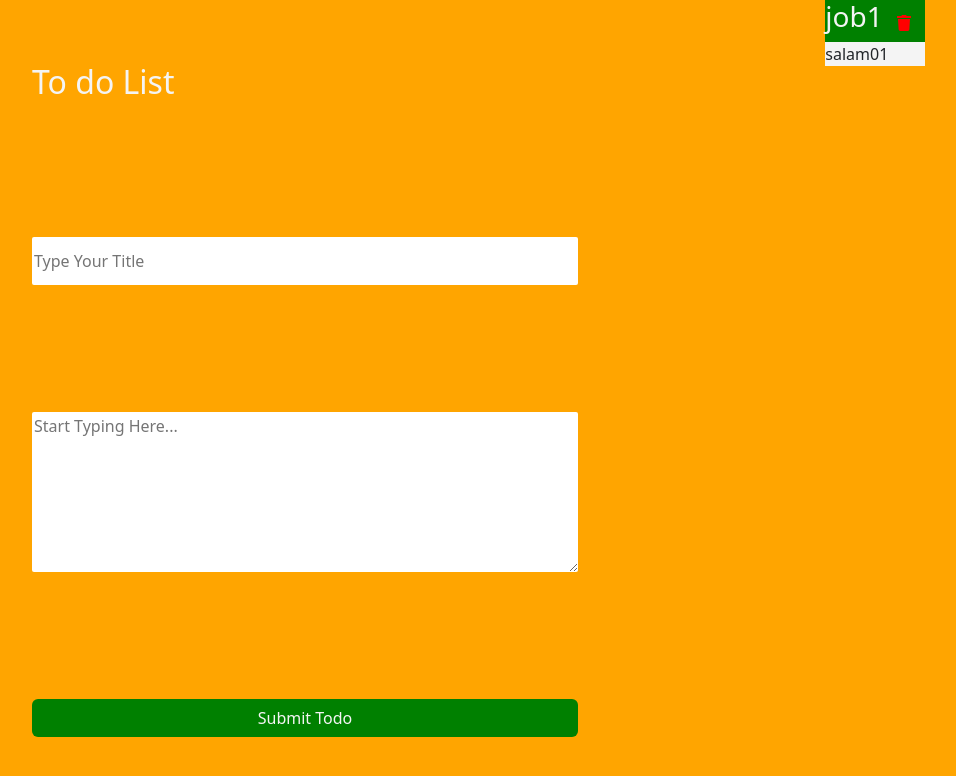
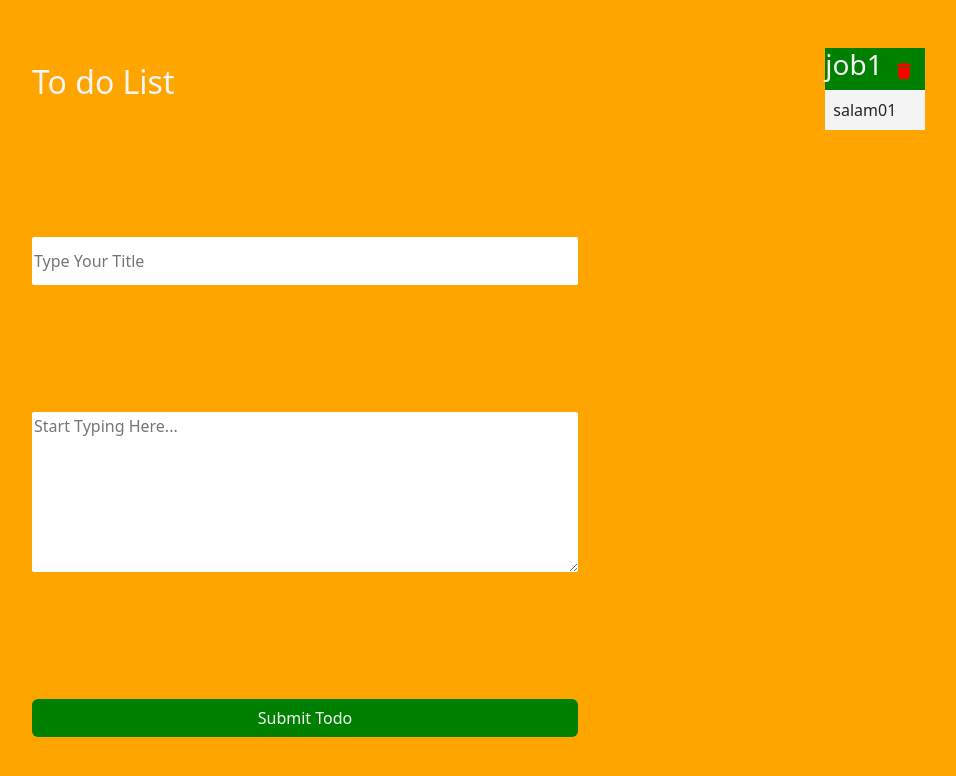
Before and after one commit to jamalshamsi1988/React-todo-list, a React (Create React App) app in the folder todo-app/: page / in a window 1280 px wide. Shown: the top 776 px of the page, without its empty margins (50-1006 px from the left). Built offline with nearby package versions, Linux system fonts and the light colour scheme.

Commit message:
add delete butten

```diff
--- a/todo-app/src/App.js
+++ b/todo-app/src/App.js
@@ -21,14 +21,21 @@ console.log(todoList);
       <section className="container">
         <section className="todo-main row align-items-center">
           <section className="col-md-6 h-100">
-            <TypeTodo  setTodoList={setTodoList} todoList={todoList}  />
+            <TypeTodo setTodoList={setTodoList} todoList={todoList} />
           </section>
           <section className="col-md-6 h-100">
-            {todoList.map(item=>(<Todo title={item.title} text={item.text} key={item.id}
+            {todoList.map((item) => (
+              <Todo
+                title={item.title}
+                text={item.text}
+                key={item.id}
+                setTodoList={setTodoList}
+                todoList={todoList}
+                id={item.id}
 
-            /*todoText={todoText} todoTitle={todoTitle} */
-            />))}
-
+                /*todoText={todoText} todoTitle={todoTitle} */
+              />
+            ))}
           </section>
         </section>
       </section>
--- a/todo-app/src/components/Todo.jsx
+++ b/todo-app/src/components/Todo.jsx
@@ -1,19 +1,22 @@
 import {FaTrash} from "react-icons/fa"
 import { useState } from 'react';
 
-const Todo = ({title , text}) => {
+const Todo = ({title , text ,setTodoList,todoList,id}) => {
 
-
+  const handelDelet = () => {
+    const filtered=todoList.filter(item => item.id !== id);
+    setTodoList(filtered)
+  }
   return (
-    <article className="d-flex flex-cloumn justify-content-center  ">
+    <article className="d-flex flex-cloumn justify-content-center py-5 ">
       <section className="todo-box ">
-        <section className="todo-title d-flex justify-content-between">
+        <section className="todo-title d-flex justify-content-between px">
           <h3>{title}</h3>
-          <button className="btn">
+          <button className="btn" onClick={handelDelet}>
             <FaTrash color="red" />
           </button>
         </section>
-        <p>
+        <p className="p-2">
        {text}
         </p>
       </section>
```
